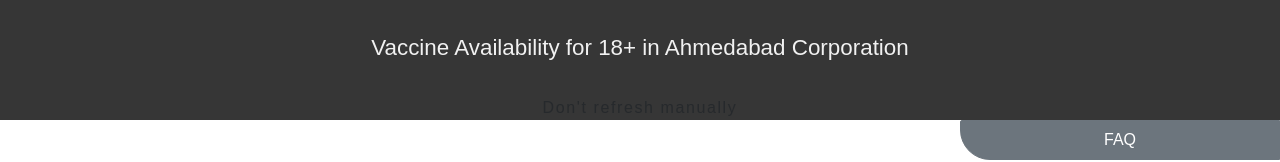
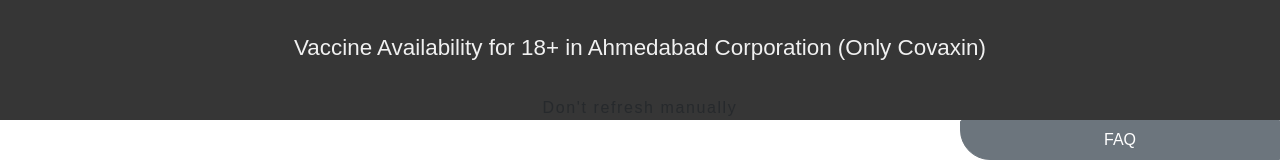
Before and after one commit to mayur-keswani/AHM-Corporation-CoWIN, a React (Create React App) app: page / in a window 1280 px wide. Shown: the top 162 px of the page. Built offline with nearby package versions, Linux system fonts and the light colour scheme; no server answers; a web font is replaced by a local one.

Commit message:
Filter: Only Covaxin Slots

```diff
--- a/src/App.js
+++ b/src/App.js
@@ -14,7 +14,7 @@
   return (
     <>
       <header className="jumbotron ">
-        <span className="m-0 p-0"> Vaccine Availability for 18+ in Ahmedabad Corporation </span>
+        <span className="m-0 p-0"> Vaccine Availability for 18+ in Ahmedabad Corporation (Only Covaxin)</span>
       </header>
       <p className="marquee  text-secondary text-muted p-0">Don't refresh manually</p>
       <a className="faq  float-right faq  btn btn-secondary mr-0" href={pdf}>FAQ</a>
--- a/src/Pages/AvailabilityDetails.js
+++ b/src/Pages/AvailabilityDetails.js
@@ -34,7 +34,8 @@
 		  //console.log(data)
 		  if (data.sessions.length) {
 			data.sessions = data.sessions.map((center) => {
-			  if (center.available_capacity > 0 && center.min_age_limit === 18 ) {
+				//
+			  if (center.available_capacity > 0 && center.min_age_limit === 18  && center.vaccine==="COVAXIN") {
 				  setCenter((prevState) => {
 				  return prevState.concat(center);
 				});
```
